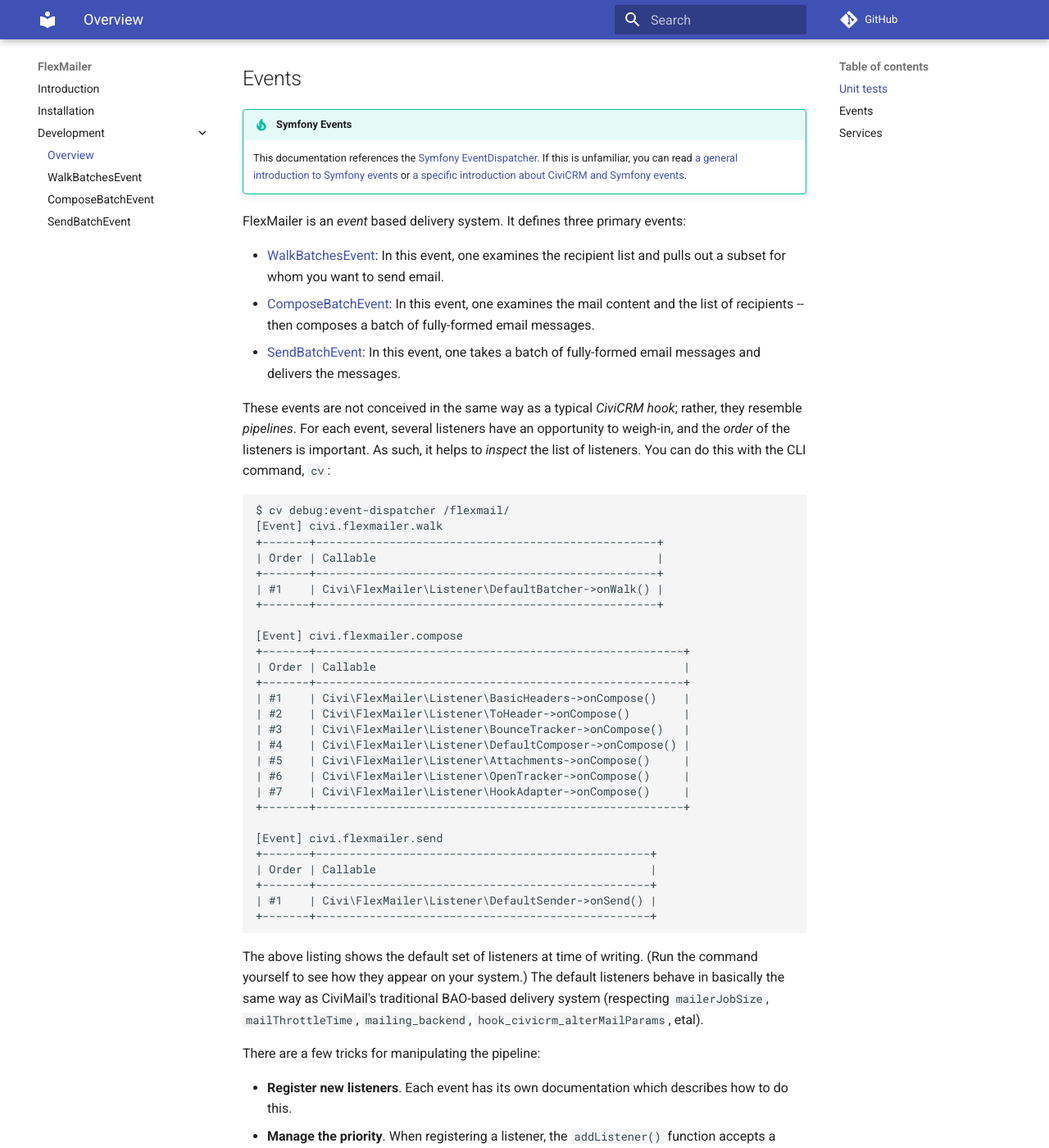
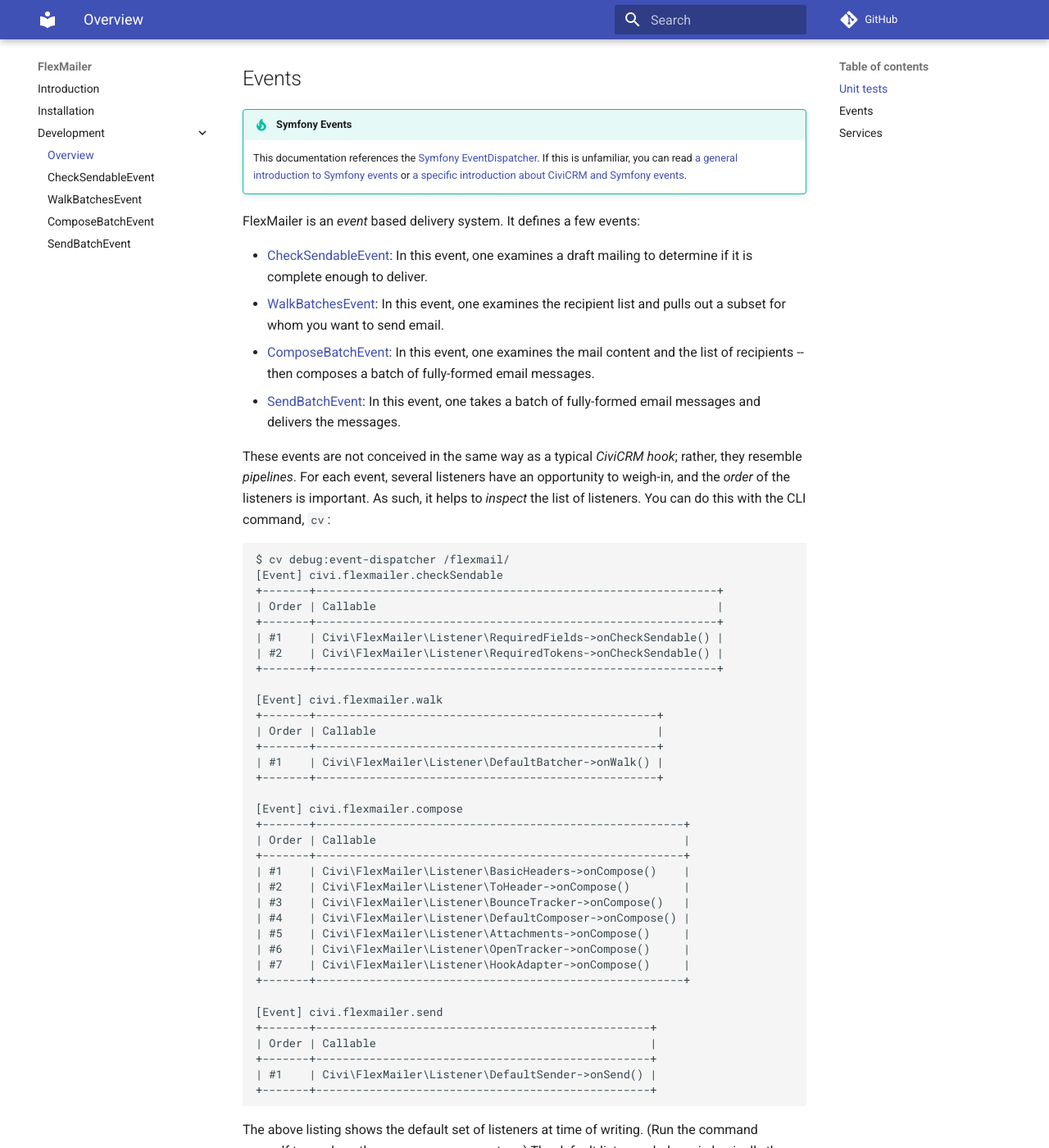
Before and after one commit to civicrm/org.civicrm.flexmailer, an MkDocs documentation site: the page built from docs/develop/index.md, in a window 1280 px wide and 1400 px high, scrolled down 274 px. Shown: the whole window at 82% size. Built offline with MkDocs 1.6.1 and Material for MkDocs 9.7.7, drawn with Linux system fonts in a browser that asks for light colours; comment, search, counter and statistics services are not loaded; old or Windows-style settings are respelled for this version of MkDocs; some of the changed text lies outside the part shown.

Commit message:
CRM-21472 - Document CheckSendableEvent

````diff
--- a/docs/develop/index.md
+++ b/docs/develop/index.md
@@ -14,8 +14,9 @@ $ phpunit4
     If this is unfamiliar, you can read [a general introduction to Symfony events](http://symfony.com/doc/2.7/components/event_dispatcher.html)
     or [a specific introduction about CiviCRM and Symfony events](https://docs.civicrm.org/dev/en/latest/hooks/setup/symfony/).
 
-FlexMailer is an *event* based delivery system. It defines three primary events:
+FlexMailer is an *event* based delivery system. It defines a few events:
 
+* [CheckSendableEvent](CheckSendableEvent.md): In this event, one examines a draft mailing to determine if it is complete enough to deliver.
 * [WalkBatchesEvent](WalkBatchesEvent.md): In this event, one examines the recipient list and pulls out a subset for whom you want to send email.
 * [ComposeBatchEvent](ComposeBatchEvent.md): In this event, one examines the mail content and the list of recipients -- then composes a batch of fully-formed email messages.
 * [SendBatchEvent](SendBatchEvent.md): In this event, one takes a batch of fully-formed email messages and delivers the messages.
@@ -26,6 +27,14 @@ this with the CLI command, `cv`:
 
 ```
 $ cv debug:event-dispatcher /flexmail/
+[Event] civi.flexmailer.checkSendable
++-------+------------------------------------------------------------+
+| Order | Callable                                                   |
++-------+------------------------------------------------------------+
+| #1    | Civi\FlexMailer\Listener\RequiredFields->onCheckSendable() |
+| #2    | Civi\FlexMailer\Listener\RequiredTokens->onCheckSendable() |
++-------+------------------------------------------------------------+
+
 [Event] civi.flexmailer.walk
 +-------+---------------------------------------------------+
 | Order | Callable                                          |
@@ -88,6 +97,9 @@ There are a few tricks for manipulating the pipeline:
 
 Most features in FlexMailer are implemented by *services*, and you can override or manipulate these features if you understand the corresponding service.
 
+* Listener services (`CheckSendableEvent`)
+     * `civi_flexmailer_required_fields` (`RequiredFields.php`): Check for fields like "Subject" and "From".
+     * `civi_flexmailer_required_tokens` (`RequiredTokens.php`): Check for tokens like `{action.unsubscribeUrl}` (in `traditional` mailings).
 * Listener services (`WalkBatchesEvent`)
      * `civi_flexmailer_default_batcher` (`DefaultBatcher.php`): Split the recipient list into smaller batches (per CiviMail settings)
 * Listener services (`ComposeBatchEvent`)
--- a/mkdocs.yml
+++ b/mkdocs.yml
@@ -7,6 +7,7 @@ pages:
 - Installation: install.md
 - Development:
   - Overview: develop/index.md
+  - CheckSendableEvent: develop/CheckSendableEvent.md
   - WalkBatchesEvent: develop/WalkBatchesEvent.md
   - ComposeBatchEvent: develop/ComposeBatchEvent.md
   - SendBatchEvent: develop/SendBatchEvent.md
````
Also changed, not shown: README.md (+1 -0 lines), docs/develop/CheckSendableEvent.md (added, +29 -0 lines).
